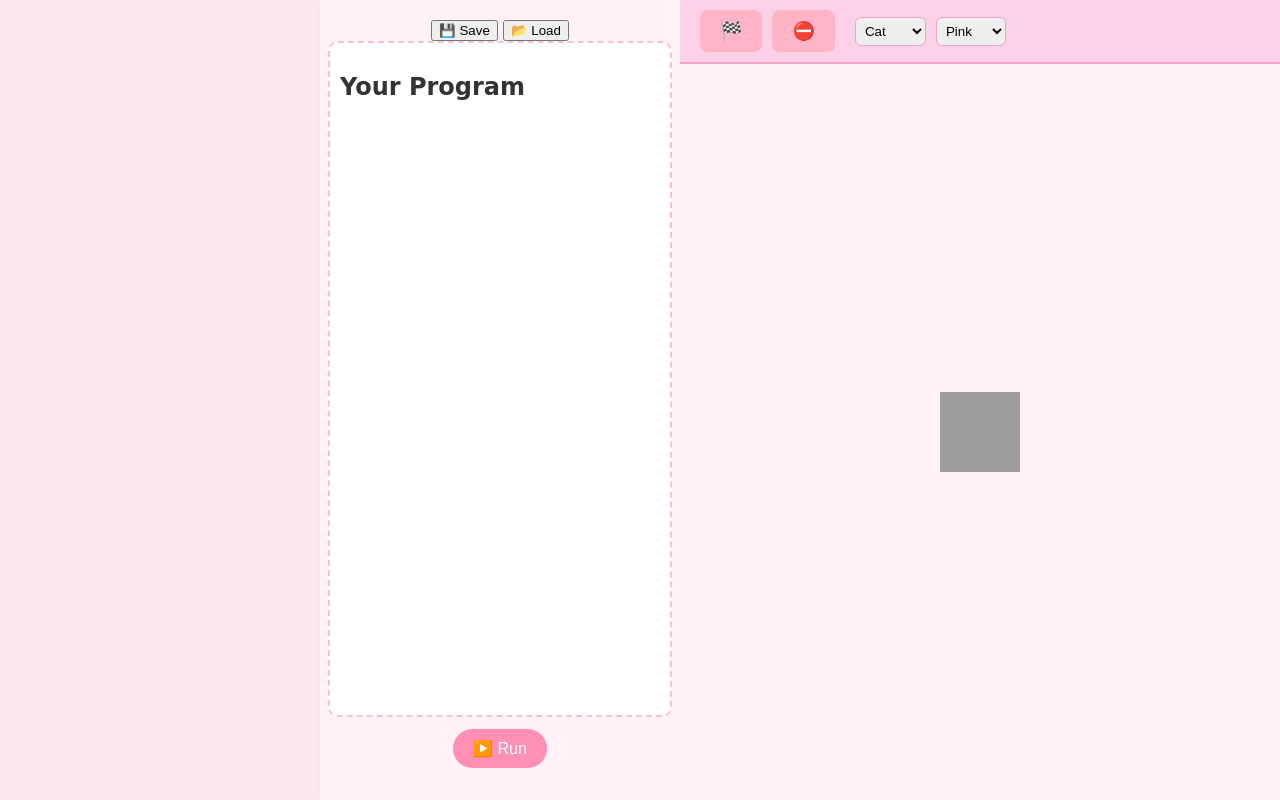
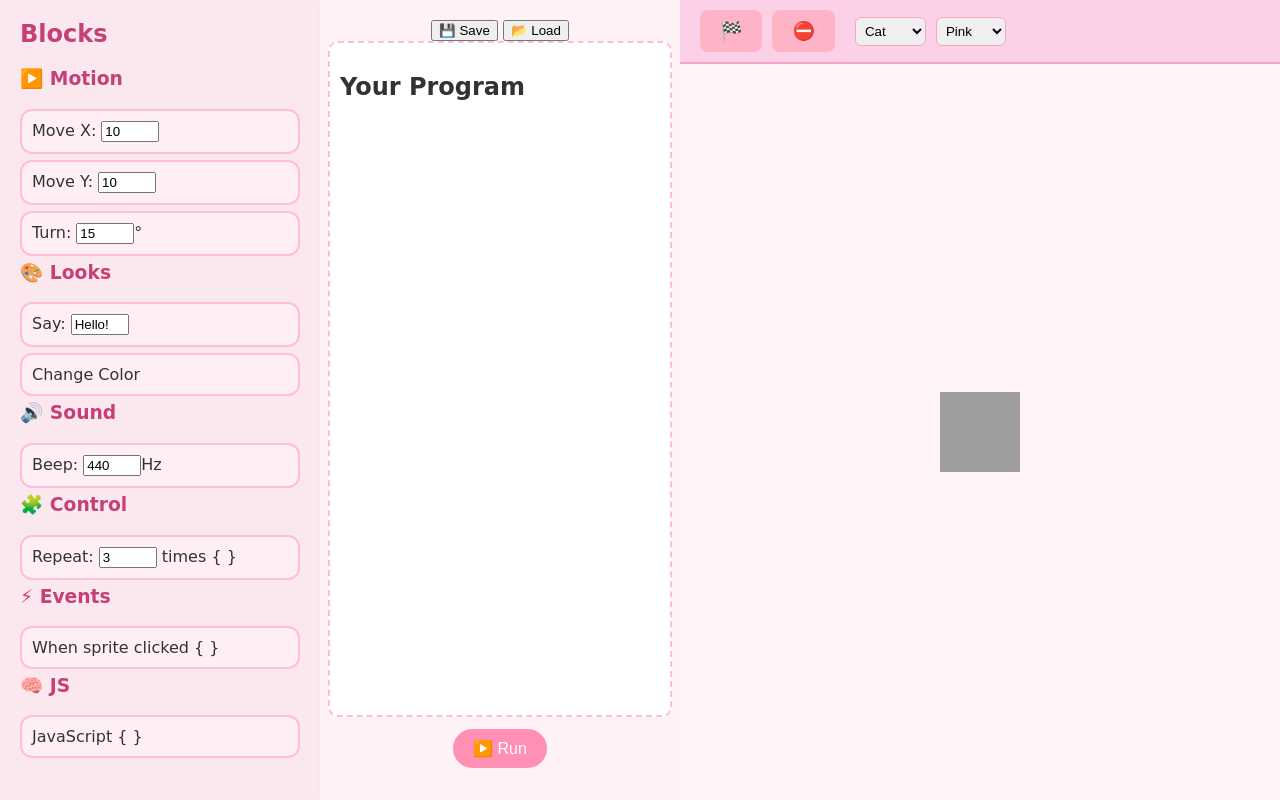
Before and after one commit to jefisalreadytkn/coolkoolaid, a plain HTML site: page index.html in a window 1280 px wide. Drawn offline with Linux system fonts and the light colour scheme; grey boxes are pictures that could not be loaded.

Commit message:
Update index.html

```diff
--- a/index.html
+++ b/index.html
@@ -1,26 +1,51 @@
 <!DOCTYPE html>
 <html lang="en">
 <head>
-  <meta charset="UTF-8">
-  <title>Cozy Scratch Editor – Full Featured</title>
-  <link rel="stylesheet" href="style.css">
+  <meta charset="UTF-8" />
+  <title>Cozy Anime Scratch Editor — Full Version</title>
+  <link rel="stylesheet" href="style.css" />
 </head>
 <body>
   <div id="editor">
     <aside id="sidebar">
-      <!-- block categories (same as before) -->
+      <h2>Blocks</h2>
+      <div class="category" id="motion">
+        <h3>▶️ Motion</h3>
+        <div class="block" draggable="true" data-type="moveX"><label>Move X:<input type="number" class="param" value="10" /></label></div>
+        <div class="block" draggable="true" data-type="moveY"><label>Move Y:<input type="number" class="param" value="10" /></label></div>
+        <div class="block" draggable="true" data-type="turn"><label>Turn:<input type="number" class="param" value="15" />°</label></div>
+      </div>
+      <div class="category" id="looks">
+        <h3>🎨 Looks</h3>
+        <div class="block" draggable="true" data-type="say"><label>Say:<input type="text" class="param" value="Hello!" /></label></div>
+        <div class="block" draggable="true" data-type="color">Change Color</div>
+      </div>
+      <div class="category" id="sound">
+        <h3>🔊 Sound</h3>
+        <div class="block" draggable="true" data-type="beep"><label>Beep:<input type="number" class="param" value="440" />Hz</label></div>
+      </div>
+      <div class="category" id="control">
+        <h3>🧩 Control</h3>
+        <div class="block" draggable="true" data-type="loop"><label>Repeat:<input type="number" class="param" value="3" /> times { }</label></div>
+      </div>
+      <div class="category" id="events">
+        <h3>⚡ Events</h3>
+        <div class="block" draggable="true" data-type="whenclicked">When sprite clicked { }</div>
+      </div>
+      <div class="category" id="js">
+        <h3>🧠 JS</h3>
+        <div class="block" draggable="true" data-type="js">JavaScript { }</div>
+      </div>
     </aside>
-
     <section id="workspace">
-      <div>
+      <div class="file-buttons">
         <button id="save-btn">💾 Save</button>
         <button id="load-btn">📂 Load</button>
-        <input type="file" id="file-input" style="display:none" accept=".json" />
+        <input type="file" id="file-input" accept=".json" style="display:none" />
       </div>
       <div id="program-area"><h2>Your Program</h2></div>
       <button id="run-button">▶️ Run</button>
     </section>
-
     <section id="stage-container">
       <div id="controls">
         <button id="start-flag">🏁</button>
```
